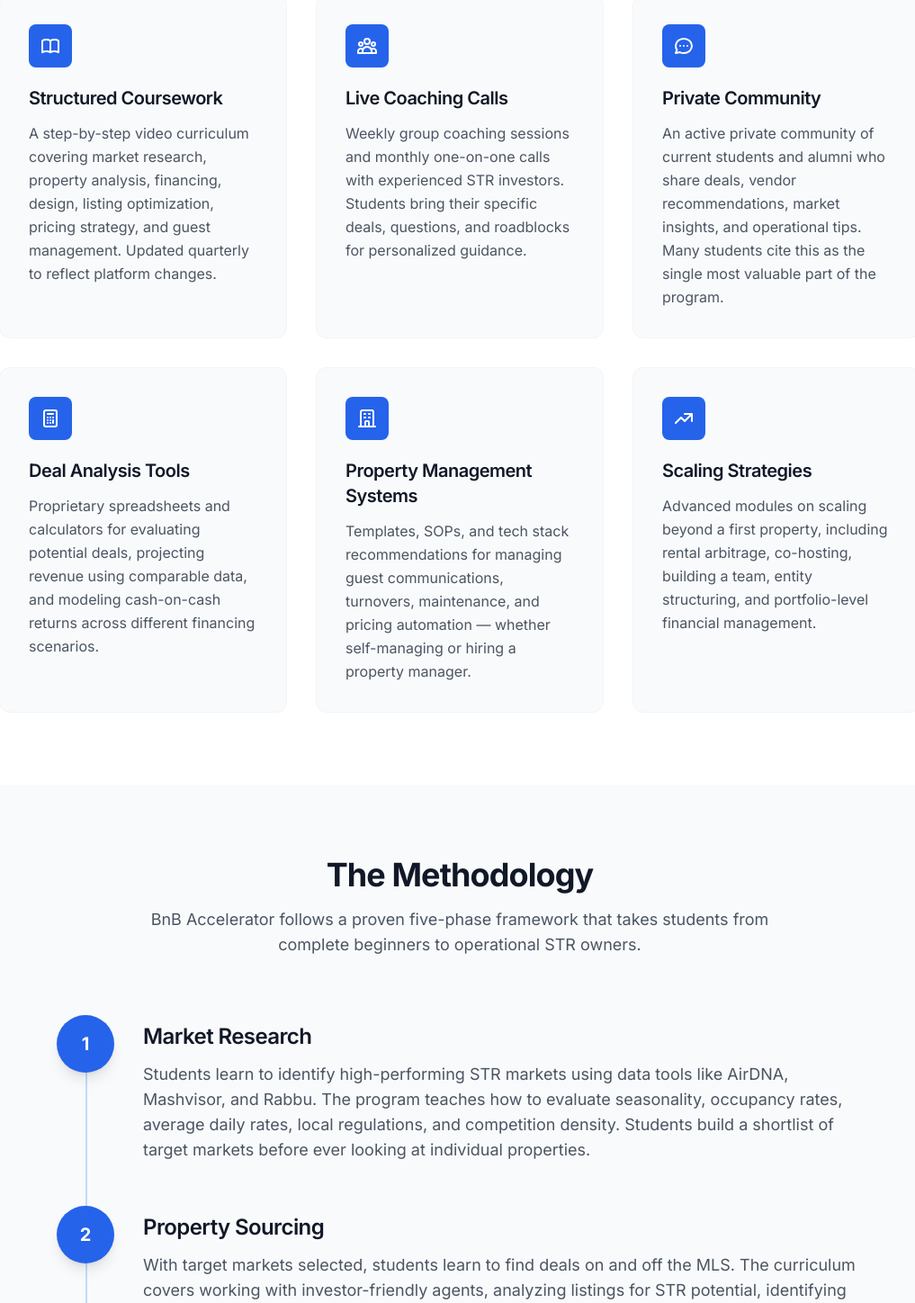
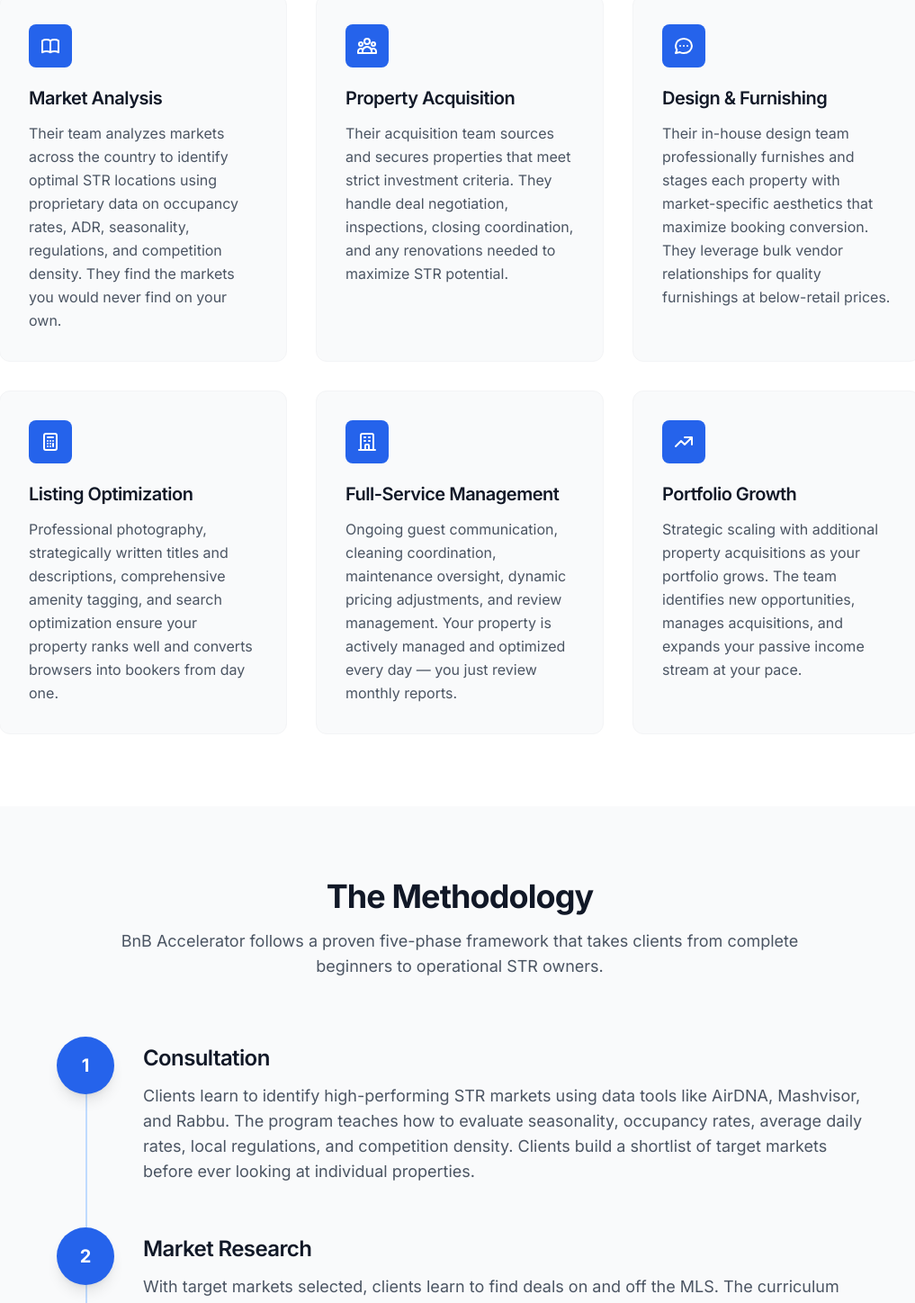
Before and after one commit to drconnorrobertson/bnbacceleratorreviews, a Next.js app: page /about in a window 1280 px wide. Shown: the part 740-2188 px from the top of the page at 90% size, without its empty margins (129-1146 px from the left). Built offline with nearby package versions, Linux system fonts and the light colour scheme.

Commit message:
Fix: BnB is done-for-you acquisitions, not coaching
Updated the content to reflect the new focus on the done-for-you STR acquisition service, including changes to titles, descriptions, and program offerings.

```diff
--- a/app/about/page.js
+++ b/app/about/page.js
@@ -2,13 +2,13 @@ import Link from 'next/link';
 import Schema from '@/components/Schema';
 
 export const metadata = {
-  title: 'About BnB Accelerator - Program Details, Methodology & What You Learn',
+  title: 'About BnB Accelerator - Done-for-You STR Acquisition Service & How It Works',
   description:
-    'What is BnB Accelerator? Learn about the STR coaching program, its methodology, what students learn, who it is designed for, and what makes it different from other real estate courses.',
+    'What is BnB Accelerator? Learn about the done-for-you STR acquisition service, how it works, who it is designed for, and what makes it different from DIY approaches and other real estate services.',
   openGraph: {
-    title: 'About BnB Accelerator - Program Details & Methodology',
+    title: 'About BnB Accelerator - Done-for-You STR Acquisition Service & How It Works',
     description:
-      'What is BnB Accelerator? A detailed look at the STR coaching program, curriculum, coaching structure, and how students build profitable short-term rental portfolios.',
+      'What is BnB Accelerator? A detailed look at the done-for-you STR acquisition service and how clients build profitable short-term rental portfolios with zero operational burden.',
     type: 'website',
     url: 'https://bnbacceleratorreviews.com/about',
     siteName: 'BnB Accelerator Reviews',
@@ -17,7 +17,7 @@ export const metadata = {
     card: 'summary_large_image',
     title: 'About BnB Accelerator - Program Details & Methodology',
     description:
-      'What is BnB Accelerator? A detailed look at the STR coaching program, curriculum, and how students build profitable short-term rental portfolios.',
+      'What is BnB Accelerator? A detailed look at the done-for-you STR acquisition service and how clients build profitable short-term rental portfolios.',
   },
 };
 
@@ -60,7 +60,7 @@ export default function AboutPage() {
         </div>
       </section>
 
-      {/* What BnB Accelerator Offers */}
+      {/* What BnB Accelerator Does For You */}
       <section className="bg-white py-20">
         <div className="mx-auto max-w-7xl px-4 sm:px-6 lg:px-8">
           <div className="mx-auto max-w-3xl">
@@ -84,13 +84,14 @@ export default function AboutPage() {
                 </svg>
               </div>
               <h3 className="mt-5 text-xl font-semibold text-gray-900">
-                Structured Coursework
+                Market Analysis
               </h3>
               <p className="mt-3 text-gray-600">
-                A step-by-step video curriculum covering market research,
-                property analysis, financing, design, listing optimization,
-                pricing strategy, and guest management. Updated quarterly to
-                reflect platform changes.
+                Their team analyzes markets across the country to identify
+                optimal STR locations using proprietary data on occupancy
+                rates, ADR, seasonality, regulations, and competition
+                density. They find the markets you would never find on
+                your own.
               </p>
             </div>
 
@@ -101,12 +102,13 @@ export default function AboutPage() {
                 </svg>
               </div>
               <h3 className="mt-5 text-xl font-semibold text-gray-900">
-                Live Coaching Calls
+                Property Acquisition
               </h3>
               <p className="mt-3 text-gray-600">
-                Weekly group coaching sessions and monthly one-on-one calls with
-                experienced STR investors. Students bring their specific deals,
-                questions, and roadblocks for personalized guidance.
+                Their acquisition team sources and secures properties that
+                meet strict investment criteria. They handle deal negotiation,
+                inspections, closing coordination, and any renovations needed
+                to maximize STR potential.
               </p>
             </div>
 
@@ -117,13 +119,13 @@ export default function AboutPage() {
                 </svg>
               </div>
               <h3 className="mt-5 text-xl font-semibold text-gray-900">
-                Private Community
+                Design & Furnishing
               </h3>
               <p className="mt-3 text-gray-600">
-                An active private community of current students and alumni who
-                share deals, vendor recommendations, market insights, and
-                operational tips. Many students cite this as the single most
-                valuable part of the program.
+                Their in-house design team professionally furnishes and stages
+                each property with market-specific aesthetics that maximize
+                booking conversion. They leverage bulk vendor relationships
+                for quality furnishings at below-retail prices.
               </p>
             </div>
 
@@ -134,12 +136,13 @@ export default function AboutPage() {
                 </svg>
               </div>
               <h3 className="mt-5 text-xl font-semibold text-gray-900">
-                Deal Analysis Tools
+                Listing Optimization
               </h3>
               <p className="mt-3 text-gray-600">
-                Proprietary spreadsheets and calculators for evaluating potential
-                deals, projecting revenue using comparable data, and modeling
-                cash-on-cash returns across different financing scenarios.
+                Professional photography, strategically written titles and
+                descriptions, comprehensive amenity tagging, and search
+                optimization ensure your property ranks well and converts
+                browsers into bookers from day one.
               </p>
             </div>
 
@@ -150,13 +153,13 @@ export default function AboutPage() {
                 </svg>
               </div>
               <h3 className="mt-5 text-xl font-semibold text-gray-900">
-                Property Management Systems
+                Full-Service Management
               </h3>
               <p className="mt-3 text-gray-600">
-                Templates, SOPs, and tech stack recommendations for managing
-                guest communications, turnovers, maintenance, and pricing
-                automation &mdash; whether self-managing or hiring a property
-                manager.
+                Ongoing guest communication, cleaning coordination, maintenance
+                oversight, dynamic pricing adjustments, and review management.
+                Your property is actively managed and optimized every day
+                &mdash; you just review monthly reports.
               </p>
             </div>
 
@@ -167,19 +170,20 @@ export default function AboutPage() {
                 </svg>
               </div>
               <h3 className="mt-5 text-xl font-semibold text-gray-900">
-                Scaling Strategies
+                Portfolio Growth
               </h3>
               <p className="mt-3 text-gray-600">
-                Advanced modules on scaling beyond a first property, including
-                rental arbitrage, co-hosting, building a team, entity
-                structuring, and portfolio-level financial management.
+                Strategic scaling with additional property acquisitions as your
+                portfolio grows. The team identifies new opportunities,
+                manages acquisitions, and expands your passive income
+                stream at your pace.
               </p>
             </div>
           </div>
         </div>
       </section>
 
-      {/* The Methodology */}
+      {/* The Done-for-You Process */}
       <section className="bg-gray-50 py-20">
         <div className="mx-auto max-w-7xl px-4 sm:px-6 lg:px-8">
           <div className="mx-auto max-w-3xl text-center">
@@ -188,7 +192,7 @@ export default function AboutPage() {
             </h2>
             <p className="mt-4 text-lg text-gray-600">
               BnB Accelerator follows a proven five-phase framework that takes
-              students from complete beginners to operational STR owners.
+              clients from complete beginners to operational STR owners.
             </p>
           </div>
 
@@ -204,14 +208,14 @@ export default function AboutPage() {
                 </div>
                 <div className="pt-2">
                   <h3 className="text-2xl font-semibold text-gray-900">
-                    Market Research
+                    Consultation
                   </h3>
                   <p className="mt-3 text-lg text-gray-600">
-                    Students learn to identify high-performing STR markets using
+                    Clients learn to identify high-performing STR markets using
                     data tools like AirDNA, Mashvisor, and Rabbu. The program
                     teaches how to evaluate seasonality, occupancy rates,
                     average daily rates, local regulations, and competition
-                    density. Students build a shortlist of target markets before
+                    density. Clients build a shortlist of target markets before
                     ever looking at individual properties.
                   </p>
                 </div>
@@ -224,10 +228,10 @@ export default function AboutPage() {
                 </div>
                 <div className="pt-2">
                   <h3 className="text-2xl font-semibold text-gray-900">
-                    Property Sourcing
+                    Market Research
                   </h3>
                   <p className="mt-3 text-lg text-gray-600">
-                    With target markets selected, students learn to find deals
+                    With target markets selected, clients learn to find deals
                     on and off the MLS. The curriculum covers working with
                     investor-friendly agents, analyzing listings for STR
                     potential, identifying value-add opportunities, and running
@@ -244,12 +248,12 @@ export default function AboutPage() {
                 </div>
                 <div className="pt-2">
                   <h3 className="text-2xl font-semibold text-gray-900">
-                    Financing
+                    Acquisition
                   </h3>
                   <p className="mt-3 text-lg text-gray-600">
                     The financing module covers conventional mortgages, DSCR
                     loans, portfolio lenders, seller financing, partnerships,
-                    and creative deal structures. Students learn how to
+                    and creative deal structures. Clients learn how to
                     present deals to lenders, understand debt service coverage
                     ratios, and structure offers that work for both buyer and
                     seller. The goal is making capital an enabler, not a
@@ -269,7 +273,7 @@ export default function AboutPage() {
                   </h3>
                   <p className="mt-3 text-lg text-gray-600">
                     Once a property is acquired, the focus shifts to furnishing,
-                    design, and guest experience. Students learn budget-conscious
+                    design, and guest experience. Clients learn budget-conscious
                     interior design principles that maximize listing photos and
                     guest reviews. The program provides furniture shopping lists,
                     vendor contacts, and amenity checklists tailored to property
@@ -285,13 +289,13 @@ export default function AboutPage() {
                 </div>
                 <div className="pt-2">
                   <h3 className="text-2xl font-semibold text-gray-900">
-                    Launch &amp; Optimize
+                    Launch &amp; Management
                   </h3>
                   <p className="mt-3 text-lg text-gray-600">
                     The final phase covers listing creation, professional
                     photography, dynamic pricing setup, guest communication
                     templates, review generation strategies, and ongoing
-                    optimization. Students learn to read Airbnb and VRBO
+                    optimization. Clients learn to read Airbnb and VRBO
                     analytics, adjust pricing seasonally, and continuously
                     improve occupancy and average daily rates over time.
                   </p>
@@ -318,53 +322,49 @@ export default function AboutPage() {
           <div className="mx-auto mt-14 grid max-w-5xl gap-8 md:grid-cols-2">
             <div className="rounded-xl border-2 border-blue-100 bg-blue-50/50 p-8">
               <h3 className="text-xl font-semibold text-blue-900">
-                First-Time Investors
+                Busy Professionals
               </h3>
               <p className="mt-3 text-gray-600">
-                People who have never owned an investment property but want a
-                clear, structured path into short-term rentals. The program
-                starts from the fundamentals and does not assume prior real
-                estate experience. Many successful students came from W-2 jobs
-                with no background in hospitality or investing.
+                High-income professionals who want STR exposure but lack the
+                time to manage properties. BnB Accelerator handles every
+                detail so you can focus on your career while building
+                passive rental income on the side.
               </p>
             </div>
 
             <div className="rounded-xl border-2 border-blue-100 bg-blue-50/50 p-8">
               <h3 className="text-xl font-semibold text-blue-900">
-                Long-Term Rental Owners
+                Passive Income Seekers
               </h3>
               <p className="mt-3 text-gray-600">
-                Existing landlords looking to convert properties to short-term
-                rentals or add STR units to their portfolio. These students
-                typically already understand real estate basics but need
-                guidance on the operational, marketing, and revenue management
-                differences between LTRs and STRs.
+                Anyone who wants the financial returns of STR ownership
+                without making it their second full-time job. The done-for-you
+                model means you never have to handle a guest check-in,
+                coordinate a cleaning crew, or troubleshoot a maintenance issue.
               </p>
             </div>
 
             <div className="rounded-xl border-2 border-blue-100 bg-blue-50/50 p-8">
               <h3 className="text-xl font-semibold text-blue-900">
-                Career Changers
+                Out-of-State Investors
               </h3>
               <p className="mt-3 text-gray-600">
-                Professionals looking to build a short-term rental business as
-                a path to financial independence or a career transition. The
-                program attracts teachers, nurses, engineers, sales
-                professionals, and corporate employees who want to build
-                something of their own while keeping their day job initially.
+                Investors who want to deploy capital into high-performing STR
+                markets that may be hundreds of miles from where they live.
+                Having a local team handle everything on the ground makes
+                out-of-state STR investing practical and profitable.
               </p>
             </div>
 
             <div className="rounded-xl border-2 border-blue-100 bg-blue-50/50 p-8">
               <h3 className="text-xl font-semibold text-blue-900">
-                Experienced Hosts Scaling Up
+                Portfolio Builders
               </h3>
               <p className="mt-3 text-gray-600">
-                Current Airbnb or VRBO hosts who already manage one or two
-                properties and want to grow to five, ten, or more. These
-                students benefit most from the advanced modules on systems,
-                team building, entity structuring, and portfolio-level
-                financial management.
+                Investors who want to scale from one property to a multi-property
+                portfolio efficiently. BnB Accelerator adds properties
+                strategically, managing each new acquisition and setup so
+                your passive income grows without your workload increasing.
               </p>
             </div>
           </div>
@@ -394,7 +394,7 @@ export default function AboutPage() {
               portfolios.
             </p>
             <p>
-              The coaching staff includes specialists in market analysis, real
+              The team includes specialists in market analysis, real
               estate finance, interior design for vacation rentals, revenue
               management, and property operations. Each coach is an active
               investor who continues to acquire and manage properties,
@@ -403,7 +403,7 @@ export default function AboutPage() {
             </p>
             <p>
               The program has grown primarily through student referrals and
-              word of mouth. As of 2026, over 500 students have enrolled,
+              word of mouth. As of 2026, over 500 clients have enrolled,
               with the active community representing a combined portfolio of
               more than 1,200 short-term rental units generating an estimated
               $14 million in annual gross revenue.
@@ -420,7 +420,7 @@ export default function AboutPage() {
               What Makes BnB Accelerator Different?
             </h2>
             <p className="mt-4 text-lg text-gray-600">
-              How the program compares to learning on your own
+              How the done-for-you service compares to doing it yourself
             </p>
           </div>
 
@@ -429,8 +429,8 @@ export default function AboutPage() {
               <thead>
                 <tr className="bg-blue-600 text-white">
                   <th className="px-6 py-4 text-lg font-semibold">Factor</th>
-                  <th className="px-6 py-4 text-lg font-semibold">Going It Alone</th>
-                  <th className="px-6 py-4 text-lg font-semibold">With BnB Accelerator</th>
+                  <th className="px-6 py-4 text-lg font-semibold">DIY Approach</th>
+                  <th className="px-6 py-4 text-lg font-semibold">With BnB Accelerator (Done-for-You)</th>
                 </tr>
               </thead>
               <tbody className="divide-y divide-gray-100">
@@ -442,7 +442,7 @@ export default function AboutPage() {
                 <tr className="bg-gray-50">
                   <td className="px-6 py-4 font-medium text-gray-900">Deal Analysis</td>
                   <td className="px-6 py-4 text-gray-600">Self-taught, trial and error</td>
-                  <td className="px-6 py-4 text-gray-600">Coach-reviewed before purchase</td>
+                  <td className="px-6 py-4 text-gray-600">Professionally sourced and vetted</td>
                 </tr>
                 <tr className="bg-white">
                   <td className="px-6 py-4 font-medium text-gray-900">Costly Mistakes</td>
@@ -480,12 +480,12 @@ export default function AboutPage() {
       <section className="bg-gradient-to-br from-blue-900 to-blue-800 py-20 text-white">
         <div className="mx-auto max-w-4xl px-4 text-center sm:px-6 lg:px-8">
           <h2 className="text-3xl font-bold sm:text-4xl">
-            Interested in Learning More?
+            Interested in Hands-Off STR Investing?
           </h2>
           <p className="mx-auto mt-6 max-w-2xl text-lg text-blue-100">
             Visit BnB Accelerator&rsquo;s official site to explore the
             curriculum, pricing, and enrollment options. Or read what real
-            students have to say about their experience.
+            clients have to say about their experience.
           </p>
           <div className="mt-10 flex flex-col items-center gap-4 sm:flex-row sm:justify-center">
             <a
```
